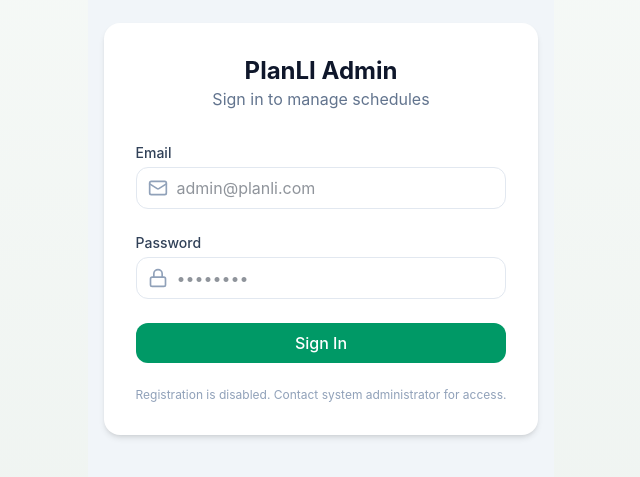
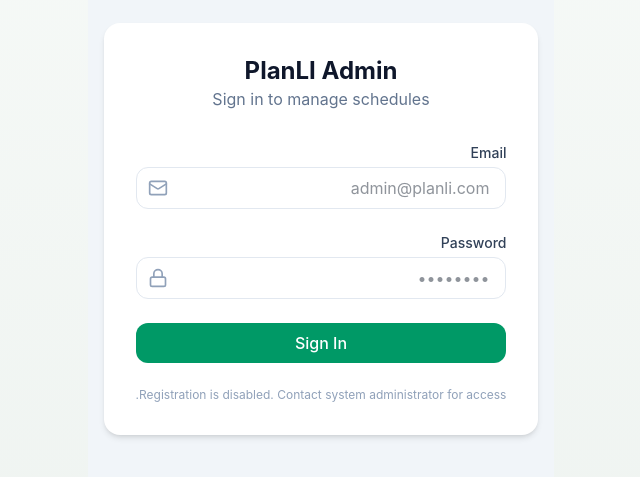
Before and after one commit to RoyNaor/PlanLi-Schedule, a React (Vite) app in the folder client/: page /login in a window 1280 px wide. Shown: the part 203-680 px from the top of the page, without its empty margins (319-959 px from the left). Built offline with nearby package versions, Linux system fonts and the light colour scheme; no server answers.

Commit message:
chaned to hebrew and rtl and added logo to public

```diff
--- a/client/index.html
+++ b/client/index.html
@@ -1,5 +1,5 @@
 <!doctype html>
-<html lang="en">
+<html lang="he" dir="rtl">
   <head>
     <meta charset="UTF-8" />
     <link rel="icon" type="image/svg+xml" href="/vite.svg" />
--- a/client/src/App.css
+++ b/client/src/App.css
@@ -12,6 +12,7 @@ body {
   margin: 0;
   min-height: 100vh;
   color: #1f2937;
+  direction: rtl;
 }
 
 #root {
@@ -25,6 +26,7 @@ body {
   width: min(920px, 100%);
   display: grid;
   gap: clamp(0.75rem, 2vw, 1rem);
+  direction: ltr;
 }
 
 .chat-card {
```
Also changed, not shown: client/public/Logo.png (added).
